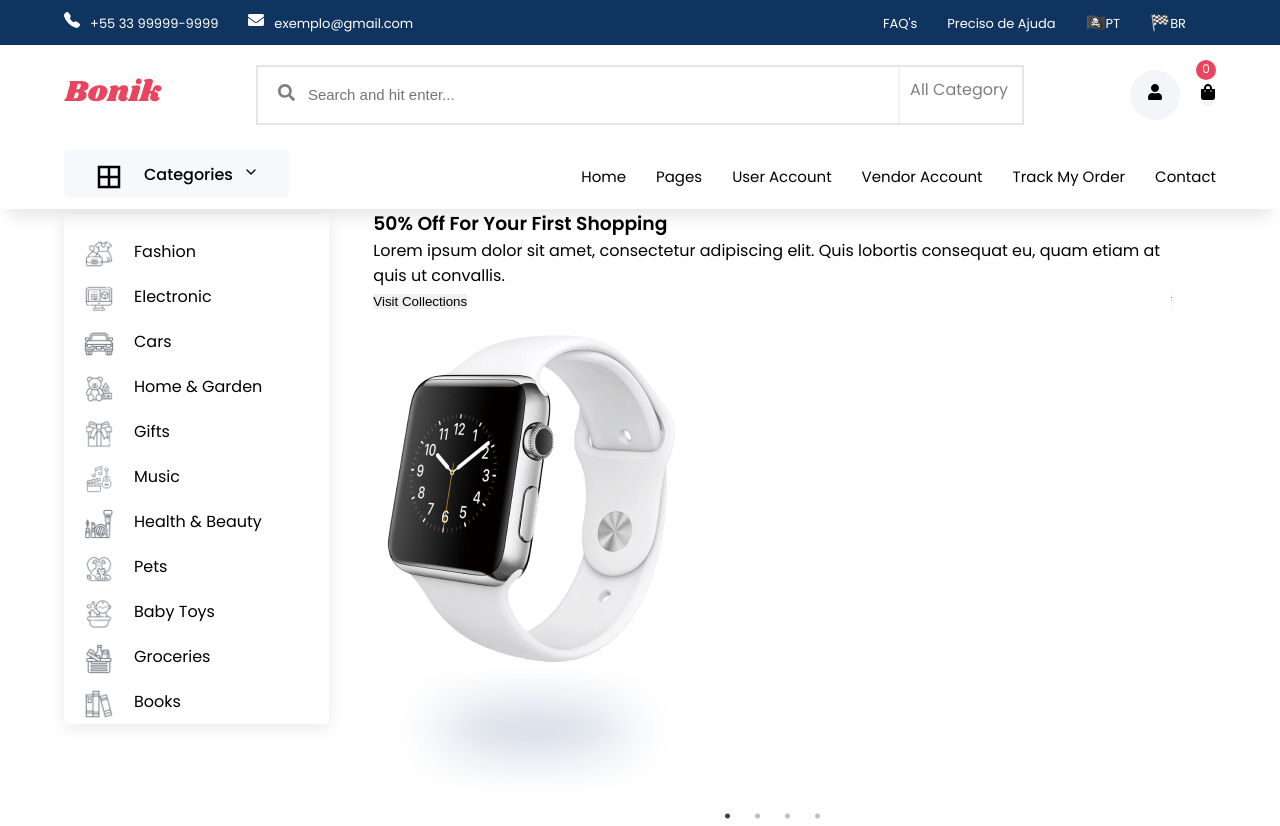
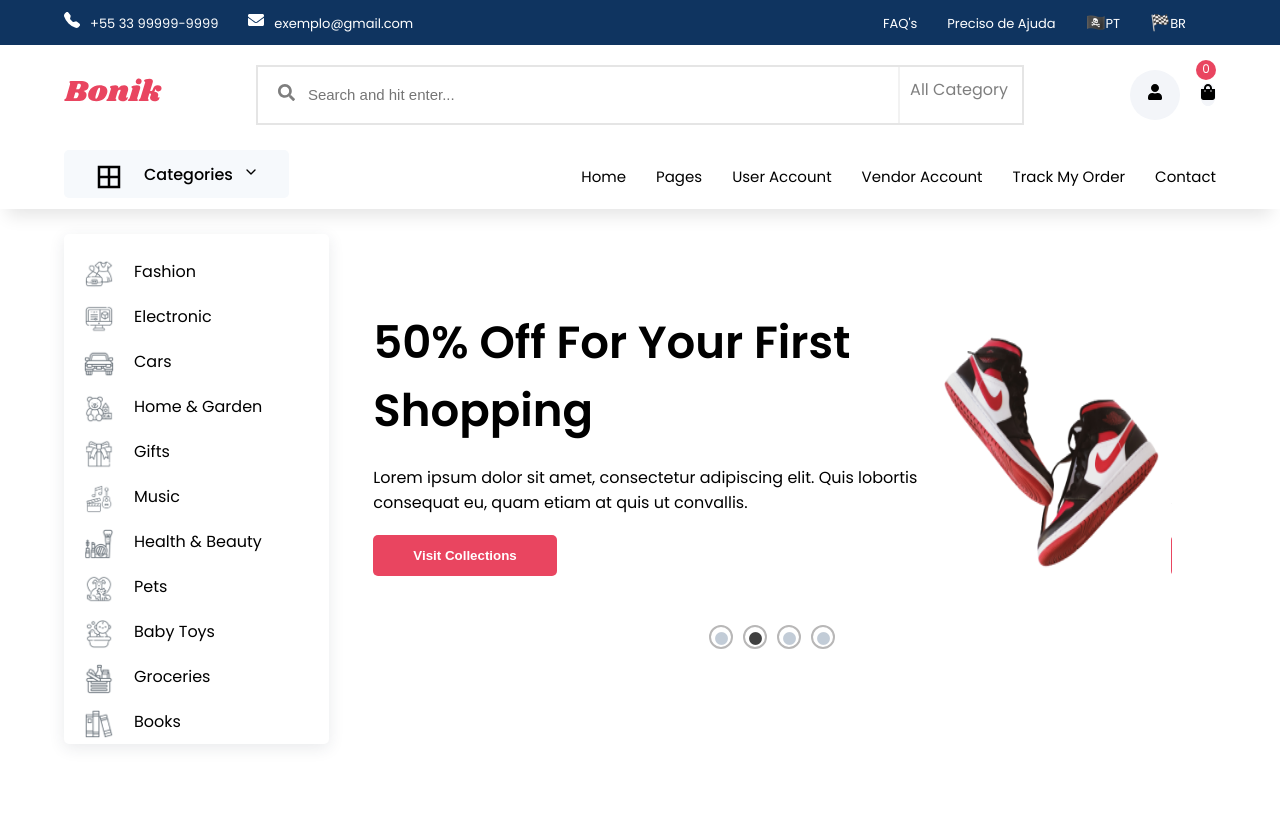
Before and after one commit to LucasChaIub/Space_of_ReactJS, a React (Vite) app in the folder ecommerce/: page / in a window 1280 px wide. After the commit the page ends 800 px from the top, so only its background shows below. Built offline with nearby package versions, Linux system fonts and the light colour scheme.

Commit message:
Estilizando Home Slider

```diff
--- a/ecommerce/src/App.css
+++ b/ecommerce/src/App.css
@@ -121,3 +121,18 @@ button {
   cursor: pointer;
 }
 /*---------- Category ----------- */
+.btn-primary {
+  background-color: #e94560;
+  padding: 13px 40px;
+  font-weight: bold;
+  color: #fff;
+  border-radius: 5px;
+}
+
+.top {
+  margin-top: 80px;
+}
+
+.mtop {
+  margin-top: 40px;
+}
--- a/ecommerce/src/components/mainpage/Home.css
+++ b/ecommerce/src/components/mainpage/Home.css
@@ -0,0 +1,53 @@
+.home {
+  margin-top: 20px;
+}
+
+.homeSlide h1 {
+  font-size: 45px;
+}
+
+.homeSlide p {
+  margin: 20px 0;
+}
+
+.homeSlide ul {
+  position: absolute;
+  bottom: 20px;
+}
+
+.homeSlide ul li {
+  border: 2px solid #b8b7b7;
+  border-radius: 50%;
+  padding: 10px;
+}
+
+.homeSlide ul li button {
+  background: transparent !important;
+  color: transparent !important;
+}
+
+.homeSlide ul li button::before {
+  font-size: 15px;
+  color: #0f3460;
+  position: absolute;
+  top: 2px;
+  left: 0;
+  margin: auto;
+}
+
+.homeSlide .box{
+  display: flex !important;
+}
+
+.homeSlide .box .left {
+  width: 70%;
+}
+
+.homeSlide .box .right {
+  width: 30%;
+}
+
+.homeSlide .box img {
+  width: 100%;
+  height: 100%;
+}
--- a/ecommerce/src/components/mainpage/Home.jsx
+++ b/ecommerce/src/components/mainpage/Home.jsx
@@ -2,6 +2,7 @@ import React from 'react'
 import Categories from './Categories'
 import SlideCard from './SlideCard'
 import Slider from './Slider'
+import "./Home.css"
 
 const Home = () => {
   return (
--- a/ecommerce/src/components/mainpage/SlideCard.jsx
+++ b/ecommerce/src/components/mainpage/SlideCard.jsx
@@ -10,7 +10,11 @@ const SlideCard = () => {
     infinite: true,
     speed: 500,
     slidesToShow: 1,
-    slidesToScroll: 1
+    slidesToScroll: 1,
+    autoplay: true,
+    appendDots: (dots) => {
+      return <ul style={{ margin: '0px' }}>{dots}</ul>
+    },
   }
   return (
     <>
```
